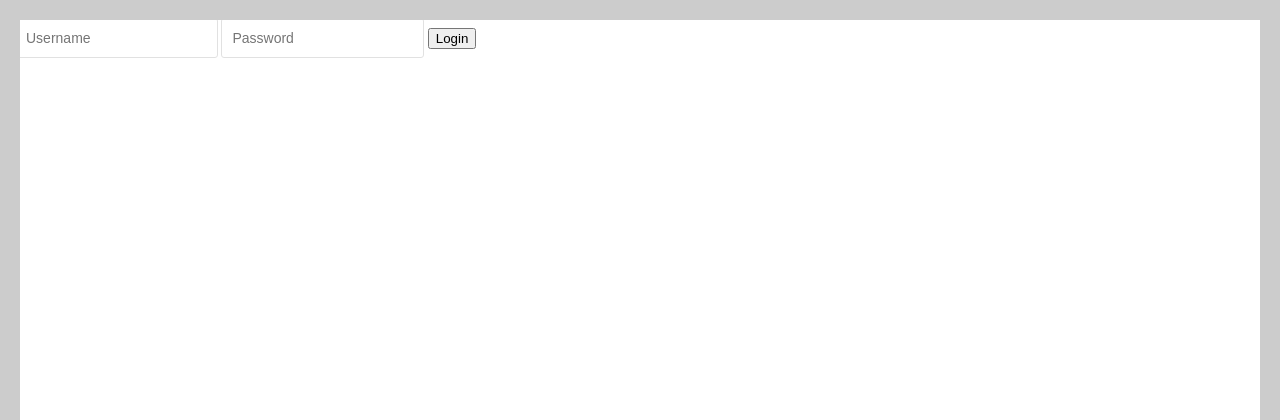
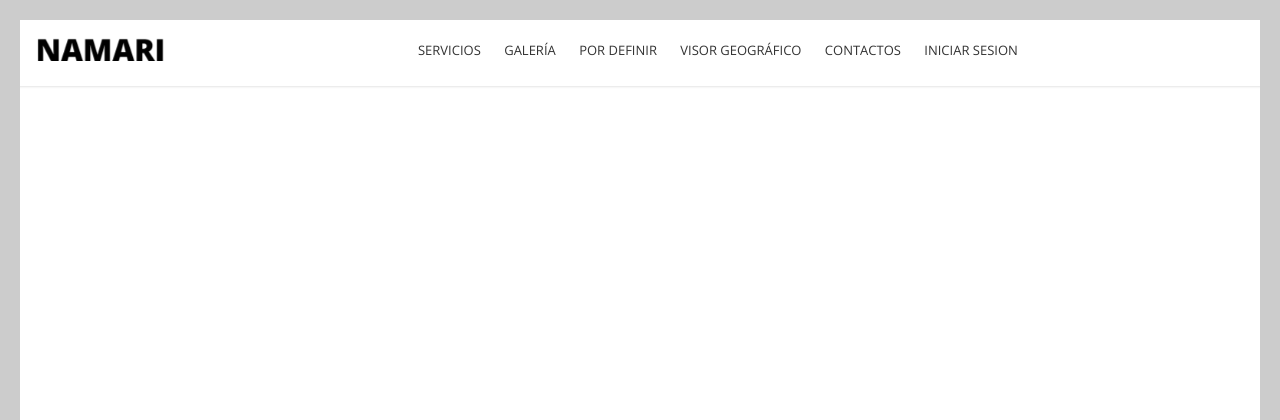
Before and after one commit to zaar1387/E-commerce, a Flask app: page /registrar in a window 1280 px wide. Shown: the top 420 px of the page. Run offline with Flask 3, Linux system fonts and the light colour scheme.

Commit message:
ajustando front end html registro

```diff
--- a/templates/index/index.html
+++ b/templates/index/index.html
@@ -45,6 +45,7 @@
                         <img src="static/images/logo.png" id="banner-logo" alt="Landing Page"/>
                         <img src="static/images/logo-2.png" id="navigation-logo" alt="Landing Page"/>
                     </div>
+
                     <aside>
                         <ul class="social-icons">
                             <li>
@@ -74,6 +75,7 @@
                             </li>
                         </ul>
                     </aside>
+
                     <nav id="nav-main">
                         <ul>
                             <li>
@@ -96,6 +98,7 @@
                             </li>
                         </ul>
                     </nav>
+
                     <div id="nav-trigger"><span></span></div>
                     <nav id="nav-mobile"></nav>
                 </div>
@@ -450,7 +453,7 @@
 {% endblock %}
 </div>
 
-<!-- Include JavaScript resources -->
+
 <script src="static/js/jquery.1.8.3.min.js"></script>
 <script src="static/js/wow.min.js"></script>
 <script src="static/js/featherlight.min.js"></script>
--- a/templates/registrarusuario/registrar.html
+++ b/templates/registrarusuario/registrar.html
@@ -1,10 +1,46 @@
 {% extends 'index/index.html' %}
 {% block body %}
+<header id="banner" class="scrollto clearfix" data-enllax-ratio=".5">
+    <div id="header" class="nav-collapse">
+        <div class="row clearfix">
+            <div class="col-1">
+                <div id="logo">
+                    <a href="/"><img src="static/images/logo-2.png" id="navigation-logo" alt="Landing Page" /></a>
+                </div>
 
-<form action="registrar.html" class="form-box animate__animated animate__backInUp">
-    <input type="text" placeholder="Username">
-    <input type="text" placeholder="Password">
-    <button type="submit">Login</button>
-</form>
+                <nav id="nav-main">
+                    <ul>
+                        <li>
+                            <a href="#about">Servicios</a>
+                        </li>
+                        <li>
+                            <a href="#gallery">Galería</a>
+                        </li>
+                        <li>
+                            <a href="#services">Por definir</a>
+                        </li>
+                        <li>
+                            <a href="#testimonials">Visor geográfico</a>
+                        </li>
+                        <li>
+                            <a href="#clients">Contactos</a>
+                        </li>
+                        <li>
+                            <a href="/login">Iniciar sesion</a>
+                        </li>
+                    </ul>
+                </nav>
+            </div>
+        </div>
+    </div>
+</header>
+
+<main id="content">
+    <form action="registrar.html" class="form-box animate__animated animate__backInUp">
+        <input type="text" placeholder="Username">
+        <input type="text" placeholder="Password">
+        <button type="submit">Login</button>
+    </form>
+</main>
 
 {% endblock %}
```
